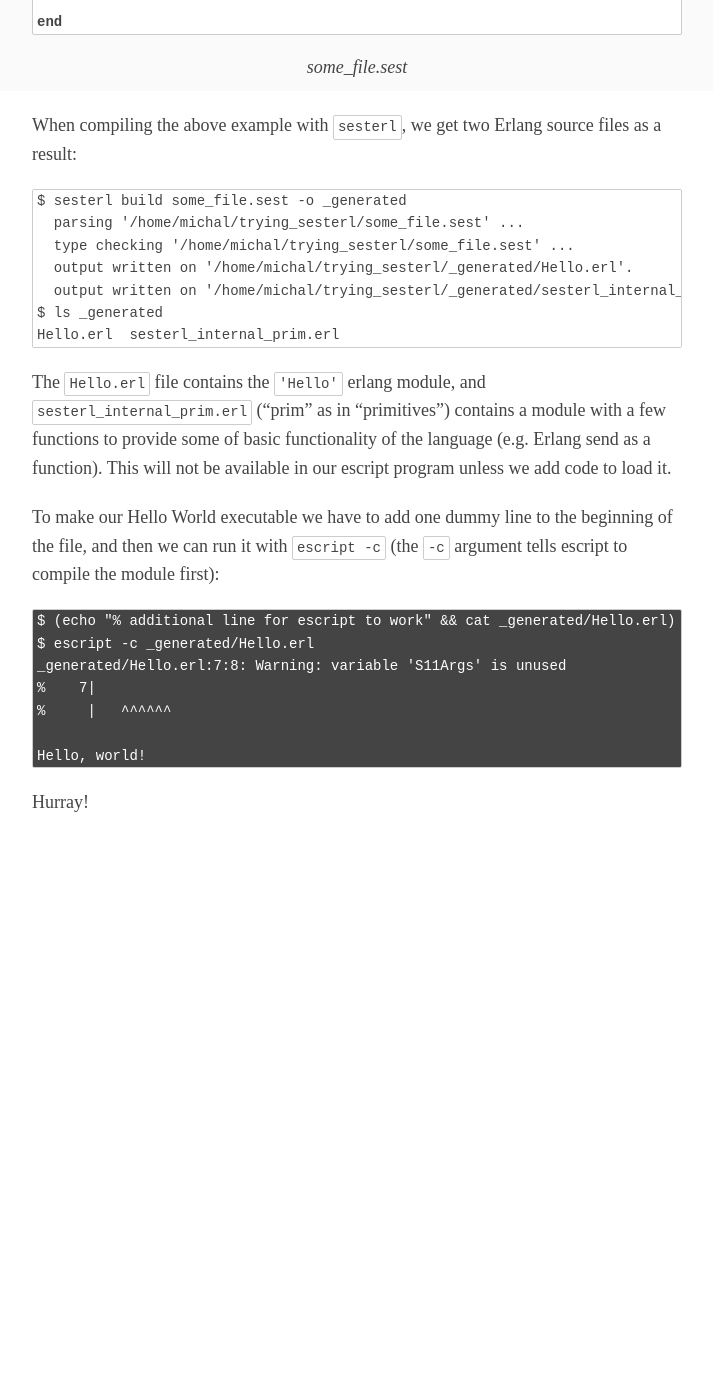
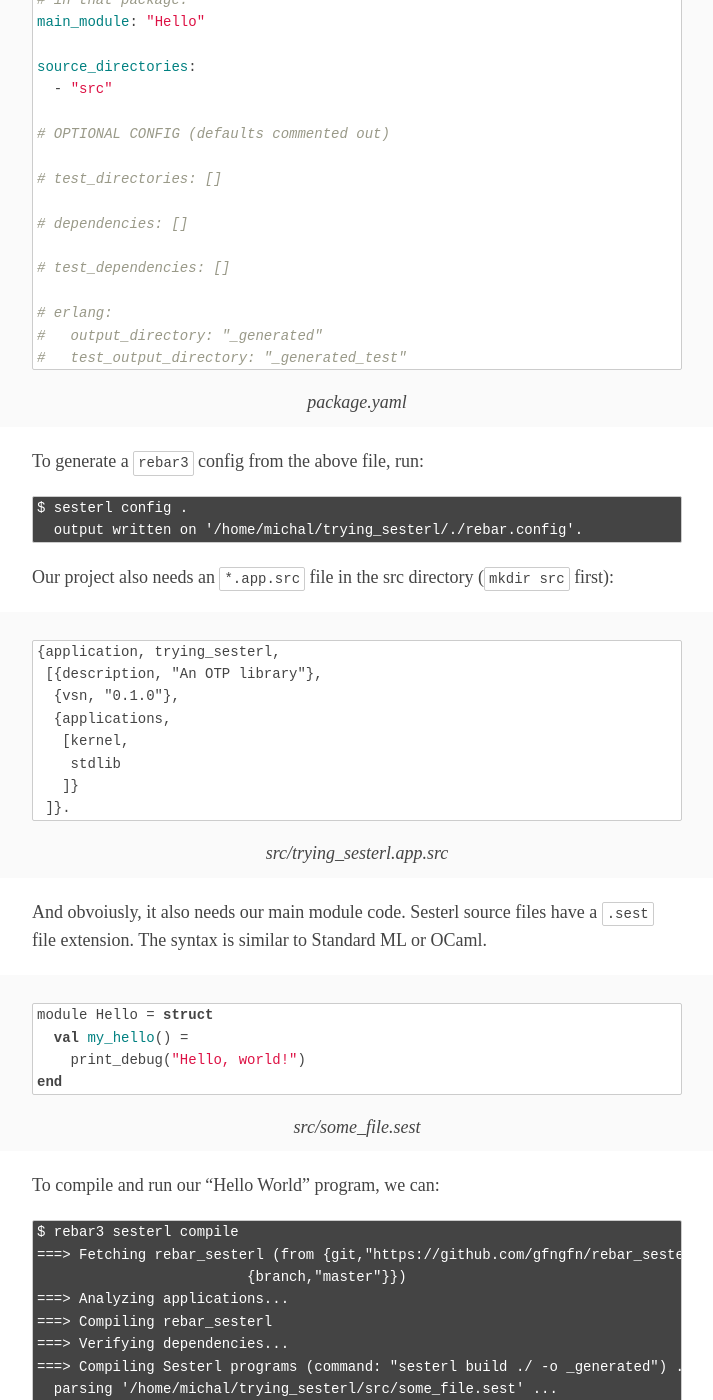
Before and after one commit to michallepicki/blog, a Jekyll site: the page built from _posts/2021-06-06-notes-on-using-sesterl.md, in a window 1280 px wide and 1400 px high, scrolled down 994 px. Shown: the whole window, without its empty margins (283-996 px from the left). Built offline with Jekyll 4.4.1, drawn with Linux system fonts in a browser that asks for light colours; before the commit the page ends 1811 px from its top, so only the background shows below that; some of the changed text lies outside the part shown.

Commit message:
start out with rebar3

`````diff
--- a/_posts/2021-06-06-notes-on-using-sesterl.md
+++ b/_posts/2021-06-06-notes-on-using-sesterl.md
@@ -3,7 +3,7 @@ title: Notes on using Sesterl
 hidden: true
 edit_date: 2021-06-06
 ---
-[Sesterl](https://github.com/gfngfn/Sesterl) is a new statically typed programming language for the BEAM (Erlang virtual machine).
+[Sesterl](https://github.com/gfngfn/Sesterl) is a new statically typed programming language for the BEAM (the Erlang virtual machine).
 
 ## Installation
 
@@ -20,9 +20,116 @@ $ which sesterl
 ```
 {: .terminal}
 
-## Sesterl "Hello World" with escript and FFI
+## "Hello World" with rebar3
 
-Sesterl source files have a `.sest` file extension. The syntax is similar to Standard ML or OCaml.
+Sesterl can generate a [rebar3](https://github.com/erlang/rebar3) config file for your project from a simple `package.yaml` file (note: this file might be soon renamed to `sesterl.yaml`).
+
+<figure markdown="1">
+```yaml
+# REQUIRED CONFIG
+
+# Package name is used to derive a prefix for resulting Erlang modules,
+# e.g. this will cause all modules to be prefixed with
+# "TryingSesterl."
+package: "trying_sesterl"
+
+# Main module is the only interface to a package from outside
+# world. It has to exist and can't be imported by other modules
+# in that package.
+main_module: "Hello"
+
+source_directories:
+  - "src"
+
+# OPTIONAL CONFIG (defaults commented out)
+
+# test_directories: []
+
+# dependencies: []
+
+# test_dependencies: []
+
+# erlang:
+#   output_directory: "_generated"
+#   test_output_directory: "_generated_test"
+```
+<figcaption>package.yaml</figcaption>
+</figure>
+
+To generate a `rebar3` config from the above file, run:
+```
+$ sesterl config .
+  output written on '/home/michal/trying_sesterl/./rebar.config'.
+```
+{: .terminal}
+
+Our project also needs an `*.app.src` file in the src directory (`mkdir src` first):
+
+<figure markdown="1">
+```
+{application, trying_sesterl,
+ [{description, "An OTP library"},
+  {vsn, "0.1.0"},
+  {applications,
+   [kernel,
+    stdlib
+   ]}
+ ]}.
+```
+<figcaption>src/trying_sesterl.app.src</figcaption>
+</figure>
+
+And obvoiusly, it also needs our main module code. Sesterl source files have a `.sest` file extension. The syntax is similar to Standard ML or OCaml.
+
+<figure markdown="1">
+```sml
+module Hello = struct
+  val my_hello() =
+    print_debug("Hello, world!")
+end
+```
+<figcaption>src/some_file.sest</figcaption>
+</figure>
+
+To compile and run our "Hello World" program, we can:
+
+```
+$ rebar3 sesterl compile
+===> Fetching rebar_sesterl (from {git,"https://github.com/gfngfn/rebar_sesterl_plugin.git",
+                         {branch,"master"}})
+===> Analyzing applications...
+===> Compiling rebar_sesterl
+===> Verifying dependencies...
+===> Compiling Sesterl programs (command: "sesterl build ./ -o _generated") ...
+  parsing '/home/michal/trying_sesterl/src/some_file.sest' ...
+  type checking '/home/michal/trying_sesterl/src/some_file.sest' ...
+  output written on '/home/michal/trying_sesterl/./_generated/TryingSesterl.Hello.erl'.
+  output written on '/home/michal/trying_sesterl/./_generated/sesterl_internal_prim.erl'.
+===> Analyzing applications...
+===> Compiling trying_sesterl
+_generated/sesterl_internal_prim.erl:8:14: Warning: variable 'Arity' is unused
+$ rebar3 compile
+===> Verifying dependencies...
+===> Analyzing applications...
+===> Compiling trying_sesterl
+_generated/sesterl_internal_prim.erl:8:14: Warning: variable 'Arity' is unused
+$ rebar3 shell
+===> Verifying dependencies...
+===> Analyzing applications...
+===> Compiling trying_sesterl
+Erlang/OTP 24 [erts-12.0.2] [source] [64-bit] [smp:6:6] [ds:6:6:10] [async-threads:1] [jit]
+
+Eshell V12.0.2  (abort with ^G)
+1> 'TryingSesterl.Hello':'my_hello'().
+<<"Hello, world!">>
+ok
+2>
+```
+{: .terminal}
+
+Yay!
+
+## "Hello World" with escript and FFI
 
 <figure markdown="1">
 ````sml
@@ -52,6 +159,7 @@ $ sesterl build some_file.sest -o _generated
 $ ls _generated
 Hello.erl  sesterl_internal_prim.erl
 ```
+{: .terminal}
 
 The `Hello.erl` file contains the `'Hello'` erlang module, and `sesterl_internal_prim.erl` ("prim" as in "primitives") contains a module with a few functions to provide some of basic functionality of the language (e.g. Erlang send as a function). This will not be available in our escript program unless we add code to load it.
 
`````
